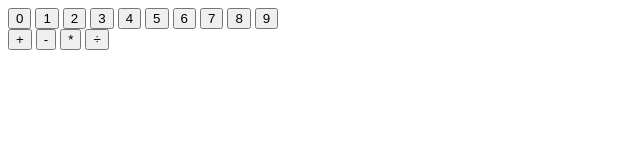
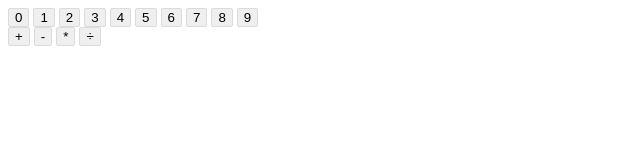
Before and after one commit to aleksapetrovic2907/odin-5-calculator, a plain HTML site: page index.html in a window 1280 px wide. Shown: the whole page, without its empty margins (0-640 px from the left). Drawn offline with Linux system fonts and the light colour scheme.

Commit message:
apply border & border-radius to buttons in calculator

```diff
--- a/style.css
+++ b/style.css
@@ -2,3 +2,8 @@
     display: flex;
     flex-direction: column;
 }
+
+#buttons-container button {
+    border-radius: 2px;
+    border: 1px solid rgb(219, 219, 219);
+}
```
